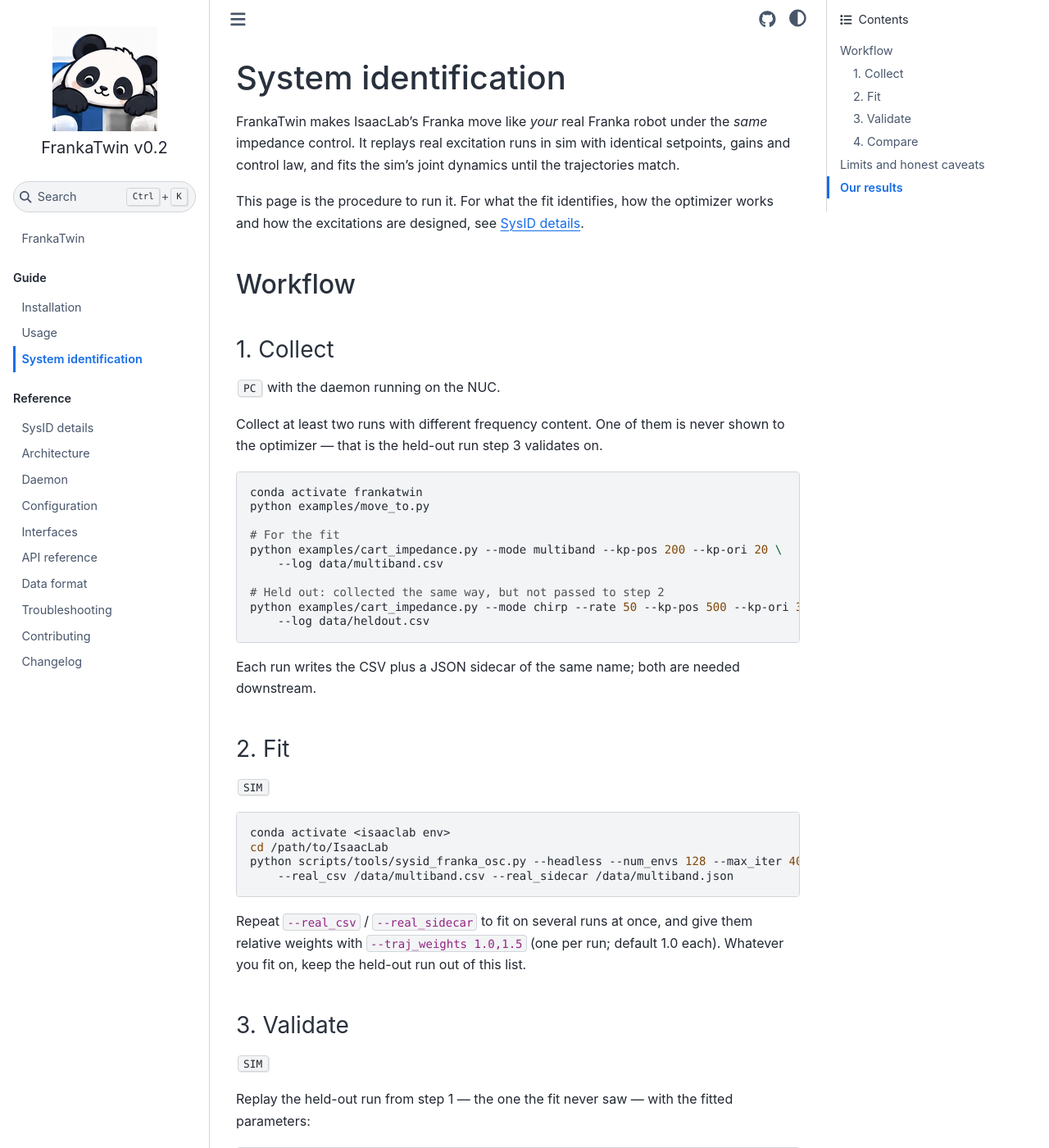
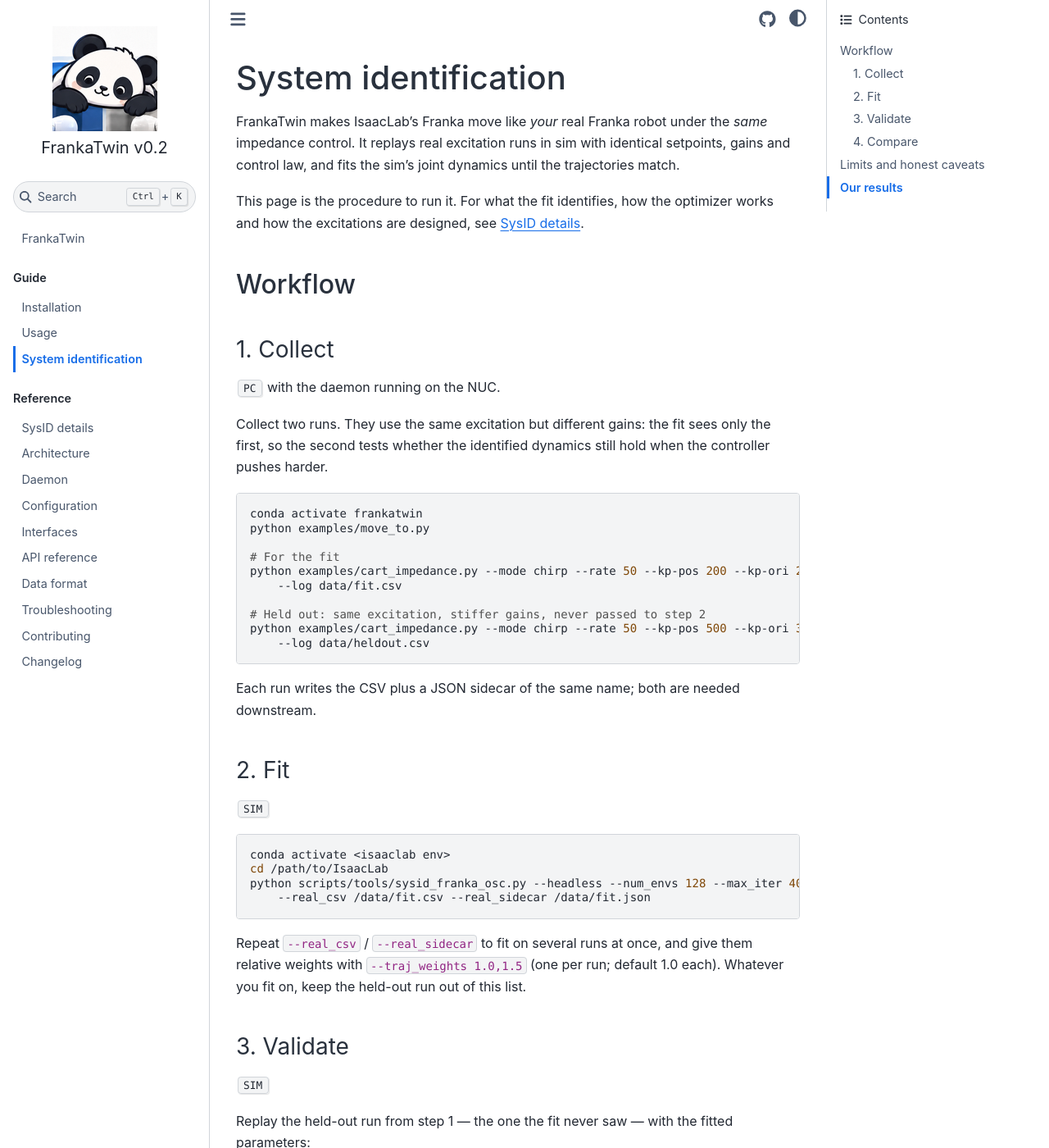
Before and after one commit to tsrobcvai/frankatwin, a Sphinx documentation site: the page built from docs/sysid.md, in a window 1280 px wide and 1400 px high. Shown: the whole window at 82% size. Built offline with Sphinx 7.4.7 and the Sphinx Book theme 1.1.4, drawn with Linux system fonts in a browser that asks for light colours.

Commit message:
docs(sysid): the workflow fits and validates on chirp at two gain settings
Both runs are the chirp; the held-out one differs by gains (500/30 vs 200/20),
so validation asks whether the identified dynamics survive a stiffer
controller rather than a different excitation.

Note this departs from Our results, which reports a fit on multiband validated
on chirp.

Co-Authored-By: Claude Opus 5 <noreply@anthropic.com>

````diff
--- a/docs/sysid.md
+++ b/docs/sysid.md
@@ -15,18 +15,19 @@ optimizer works and how the excitations are designed, see
 
 <kbd>PC</kbd> with the daemon running on the NUC.
 
-Collect at least two runs with different frequency content. One of them is
-never shown to the optimizer — that is the held-out run step 3 validates on.
+Collect two runs. They use the same excitation but different gains: the fit
+sees only the first, so the second tests whether the identified dynamics still
+hold when the controller pushes harder.
 
 ```bash
 conda activate frankatwin
 python examples/move_to.py
 
 # For the fit
-python examples/cart_impedance.py --mode multiband --kp-pos 200 --kp-ori 20 \
-    --log data/multiband.csv
+python examples/cart_impedance.py --mode chirp --rate 50 --kp-pos 200 --kp-ori 20 \
+    --log data/fit.csv
 
-# Held out: collected the same way, but not passed to step 2
+# Held out: same excitation, stiffer gains, never passed to step 2
 python examples/cart_impedance.py --mode chirp --rate 50 --kp-pos 500 --kp-ori 30 \
     --log data/heldout.csv
 ```
@@ -42,7 +43,7 @@ downstream.
 conda activate <isaaclab env>
 cd /path/to/IsaacLab
 python scripts/tools/sysid_franka_osc.py --headless --num_envs 128 --max_iter 40 --sigma 0.3 \
-    --real_csv /data/multiband.csv --real_sidecar /data/multiband.json
+    --real_csv /data/fit.csv --real_sidecar /data/fit.json
 ```
 
 Repeat `--real_csv` / `--real_sidecar` to fit on several runs at once, and give
````
